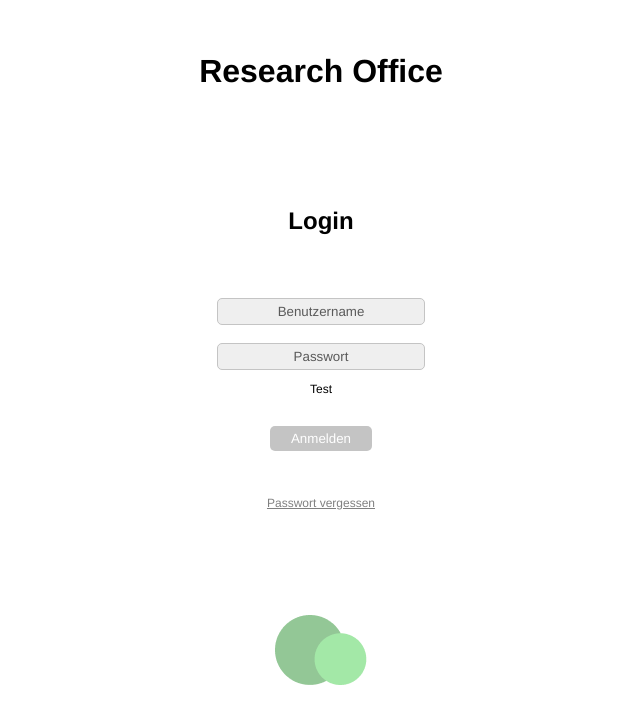
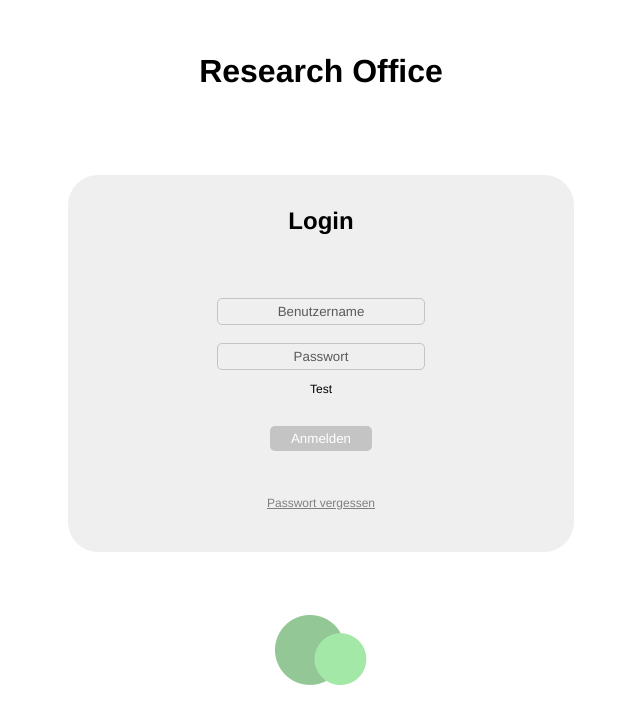
Before and after one commit to Timolix/Timolix.github.io, a PHP site: page /index.html in a window 1280 px wide. Shown: the top 724 px of the page, without its empty margins (319-959 px from the left). Run offline with PHP 8.4, Linux system fonts and the light colour scheme.

Commit message:
Div ist wieder grau

```diff
--- a/style.css
+++ b/style.css
@@ -54,7 +54,7 @@ input {
     vertical-align: middle;
 }
 #logindiv {
-    background-color: #FFFFFF;
+    background-color: #EFEFEF;
     border-radius: 30px;
     margin-left: 30%;
     margin-right: 30%;
```
